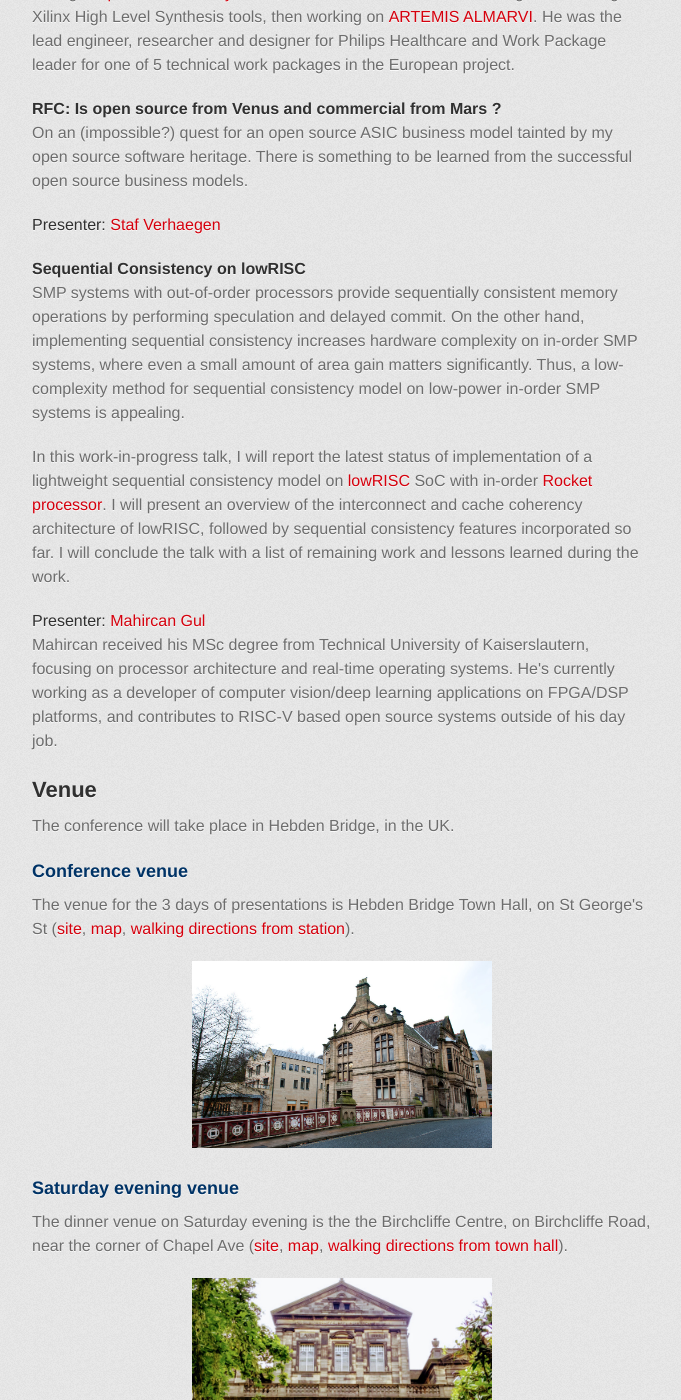
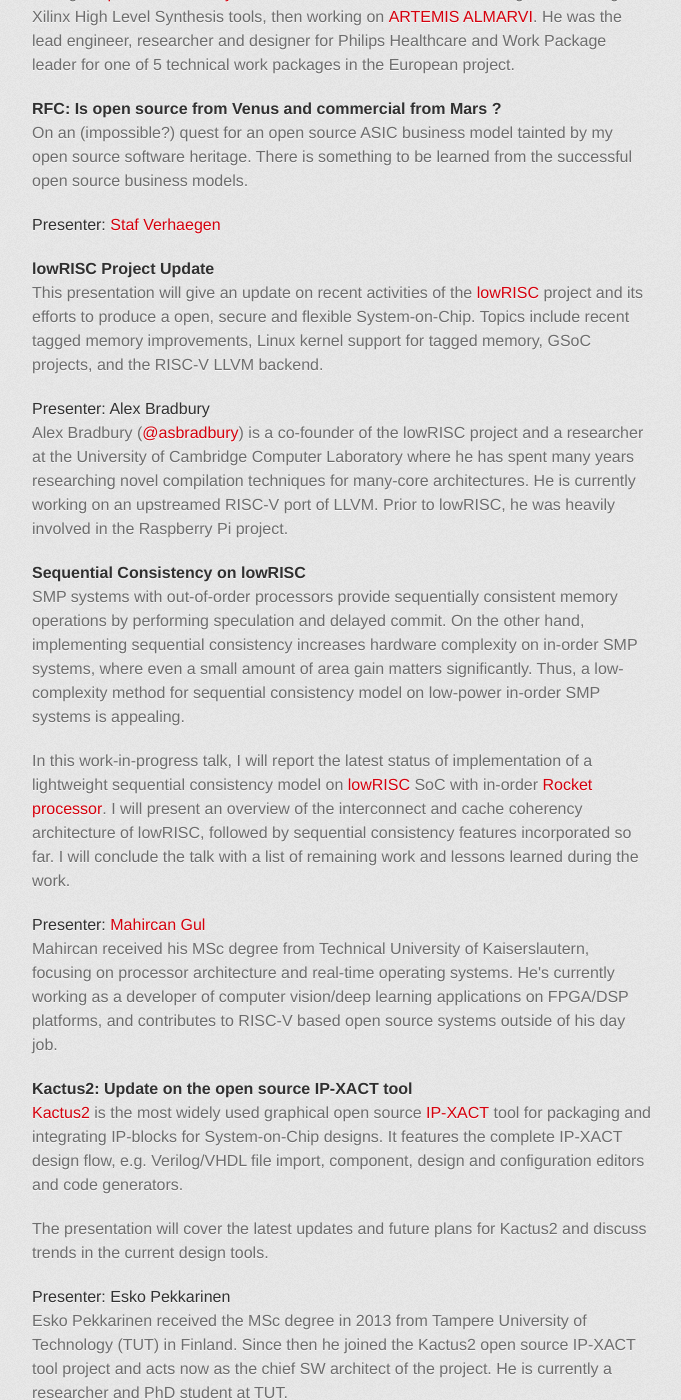
Before and after one commit to fossi-foundation/orconf, a Jekyll site: the page index.html, which Jekyll copies as it is, in a window 1280 px wide and 1400 px high, scrolled down 9086 px. Shown: the whole window, without its empty margins (298-979 px from the left). Built offline with Jekyll 4.4.1, drawn with Linux system fonts in a browser that asks for light colours; some web fonts are replaced; some of the changed text lies outside the part shown.

Commit message:
Add more talks, AMIQ, ROA, Antmicro logos

```diff
--- a/index.html
+++ b/index.html
@@ -475,7 +475,7 @@
           <p>
 	    The project’s goal is to reimagine the <a href="https://en.wikipedia.org/wiki/Electronic_delay_storage_automatic_calculator"
 						      target="_blank">Electronic Delay Storage Automatic Calculator</a> (EDSAC),
-	    a computer built by <a href="https://en.wikipedia.org/wiki/Maurice_Wilkes" target="_blank">Maurice Wilkes</a>
+v	    a computer built by <a href="https://en.wikipedia.org/wiki/Maurice_Wilkes" target="_blank">Maurice Wilkes</a>
 	    in 1949, on modern hardware, with the ultimate objective to
 	    make the historic computer accessible to and reproducible by a new generation of computer
 	    architects and engineers.
@@ -694,6 +694,28 @@
           </p>
 
 	  <h4>
+	    <a name="lowrisc" class="anchor" href="#lowrisc"><span class="octicon octicon-link"></span>
+            </a>lowRISC Project Update</h4>
+          <p>
+	    This presentation will give an update on recent activities of the <a href="https://lowrisc.org" target="_blank">lowRISC</a>
+	    project and its efforts to
+	    produce a open, secure and flexible System-on-Chip. Topics include recent tagged memory improvements,
+	    Linux kernel support for tagged memory, GSoC projects, and the RISC-V LLVM backend.
+	  </p>
+          <h5>Presenter: <a name="asb" class="anchor" href="#asb"><span class="octicon octicon-link"></span>
+            </a>Alex Bradbury</h5>
+          <p>
+	    Alex Bradbury (<a href="https://twitter.com/asbradbury"
+			      target="_blank">@asbradbury</a>) is a co-founder
+	    of the lowRISC project and a
+	    researcher at the University of Cambridge Computer Laboratory where he
+	    has spent many years researching novel compilation techniques for
+	    many-core architectures. He is currently working on an upstreamed RISC-V
+	    port of LLVM. Prior to lowRISC, he was heavily involved in the Raspberry
+	    Pi project.
+	  </p>
+
+	  <h4>
 	    <a name="consistency" class="anchor" href="#consistency"><span class="octicon octicon-link"></span>
             </a>Sequential Consistency on lowRISC</h4>
           <p>
@@ -726,6 +748,38 @@
             platforms, and contributes to RISC-V based open
             source systems outside of his day job.
           </p>
+
+	  <h4>
+	    <a name="kaktus" class="anchor" href="#kaktus"><span class="octicon octicon-link"></span>
+            </a>Kactus2: Update on the open source IP-XACT tool</h4>
+          <p>
+	    <a href="http://funbase.cs.tut.fi/" target="_blank">Kactus2</a> is the most widely
+	    used graphical open source <a href="https://en.wikipedia.org/wiki/IP-XACT"
+					  target="_blank">IP-XACT</a> tool for packaging and
+	    integrating IP-blocks for System-on-Chip designs. It features the complete IP-XACT
+	    design flow, e.g. Verilog/VHDL file import, component, design and configuration
+	    editors and code generators.
+	  </p>
+	  <p>
+	    The presentation will cover the latest updates and future plans for Kactus2 and discuss trends in the current design tools.
+	  </p>
+          <h5>Presenter: <a name="esko" class="anchor" href="#esko"><span class="octicon octicon-link"></span>
+            </a>Esko Pekkarinen</h5>
+          <p>
+	    Esko Pekkarinen received the MSc degree in 2013 from Tampere University of Technology (TUT)
+	    in Finland. Since then he joined the Kactus2 open source IP-XACT tool project and acts now as
+	    the chief SW architect of the project. He is currently a researcher and PhD student at TUT.
+	  </p>
+
+	  <!-- <h4> -->
+	  <!--   <a name="" class="anchor" href="#"><span class="octicon octicon-link"></span> -->
+          <!--   </a>title</h4> -->
+          <!-- <p> -->
+	  <!-- </p> -->
+          <!-- <h5>Presenter: <a name="presenter" class="anchor" href="#presenter"><span class="octicon octicon-link"></span> -->
+          <!--   </a>text</h5> -->
+          <!-- <p> -->
+	  <!-- </p> -->
 
 	  <!-- End of presentation section -->
 
@@ -904,6 +961,7 @@
 	  <!-- <center><a target="_blank" href="http://intel.com/"><img src="https://upload.wikimedia.org/wikipedia/commons/c/c9/Intel-logo.svg"/></a></center> -->
 	  <!-- <center><p><a target="_blank" href="http://intel.com">Intel</a></p></center> -->
 
+	  <center><a target="_blank" href="http://roalogic.com/"><img src="images/roa.png" width="200px"/></a></center>
 	  <center><p><a target="_blank" href="https://roalogic.com/">Roa Logic</a></p></center>
 
 	  <p><center><img src="https://fossi-foundation.org/assets/fossi_logo_medium.png"/></center></p>
```
Also changed, not shown: other parts of index.html (+5 -2 lines), images/amiq.png (added), images/roa.png (added).
